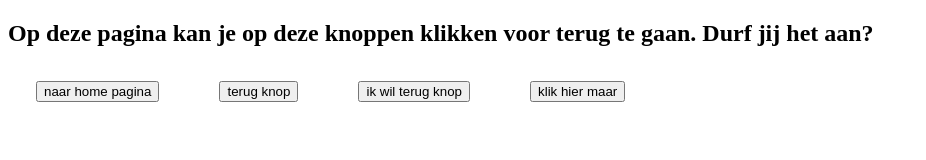
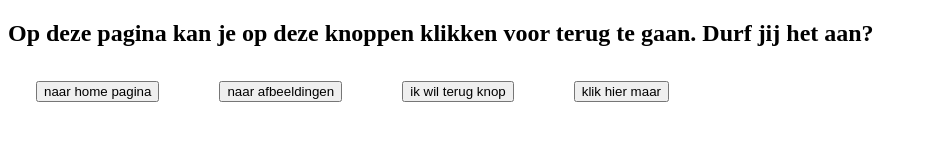
Before and after one commit to arne412/arne412.github.io, a plain HTML site: page knoppen.html in a window 1280 px wide. Shown: the whole page, without its empty margins (0-926 px from the left). Drawn offline with Linux system fonts and the light colour scheme.

Commit message:
Update knoppen.html

```diff
--- a/knoppen.html
+++ b/knoppen.html
@@ -24,7 +24,7 @@
 
 <h2>Op deze pagina kan je op deze knoppen klikken voor terug te gaan. Durf jij het aan? </h2>
     <a href="index.html" class="btn danger"><button>naar home pagina</button></a>
-     <a href="index.html" class="btn danger"><button> terug knop</button></a>
+     <a href="afbeeldingen.html" class="btn danger"><button> naar afbeeldingen</button></a>
     <a href="index.html" class="btn danger"><button> ik wil terug knop</button></a>
      <a href="index.html" class="btn danger"><button>klik hier maar </button></a>
 
```
